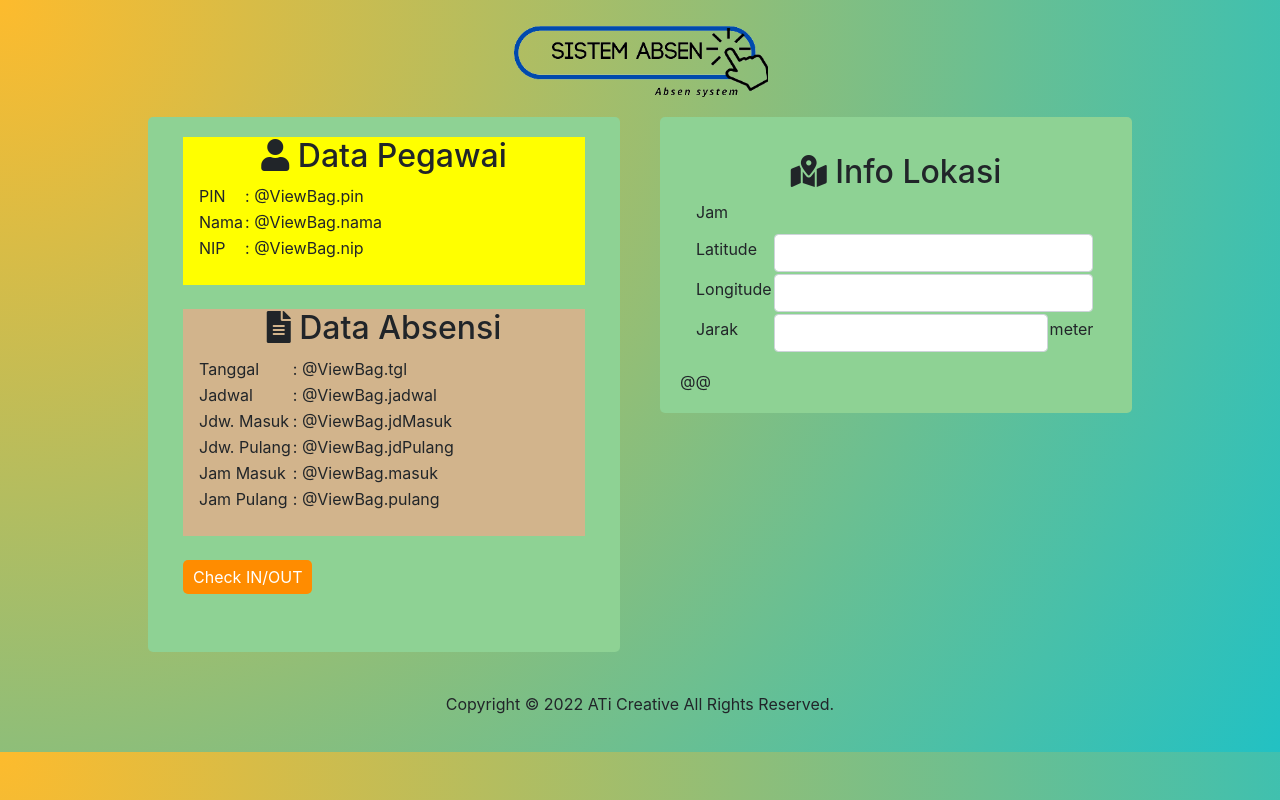
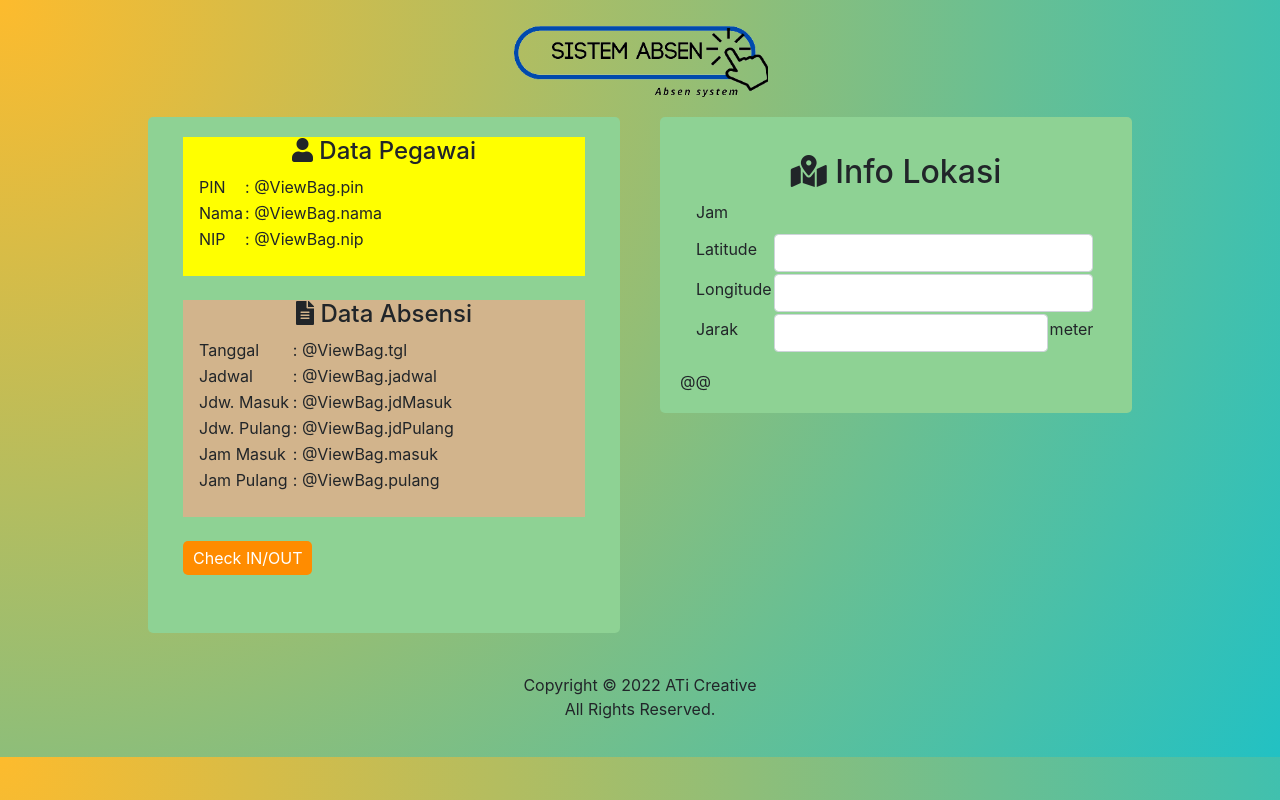
Before and after one commit to taupiqurahman99/layout, a plain HTML site: page index.html in a window 1280 px wide. Drawn offline with nearby package versions, Linux system fonts and the light colour scheme.

Commit message:
Update index.html

```diff
--- a/index.html
+++ b/index.html
@@ -42,7 +42,9 @@
 				<div class="abc">
 					<div class="container">
 						<table>
-							<h2><i class="fas fa-user"></i>&nbsp;Data Pegawai</h2>
+							<div class="text-center">
+							<h4><i class="fas fa-user"></i>&nbsp;Data Pegawai</h4>
+							</div>
 							<tr>
 								<td>PIN</td>
 								<td>: @ViewBag.pin</td>
@@ -64,7 +66,9 @@
 					<div class="container">
 						<table>
 							<thead>
-								<h2><i class="fas fa-file-alt"></i>&nbsp;Data Absensi</h2>
+								<div class="text-center">
+								<h4><i class="fas fa-file-alt"></i>&nbsp;Data Absensi</h4>
+							</div>
 							</thead>
 							<tbody>
 								<tr>
@@ -247,7 +251,7 @@
 
 		<div class="send-container">
 			<footer>
-				<p>Copyright &copy; 2022 ATi Creative All Rights Reserved.</p>
+				<p>Copyright &copy; 2022 ATi Creative<br>All Rights Reserved.</p>
 			</footer>
 		</div>
 	</form>
```
